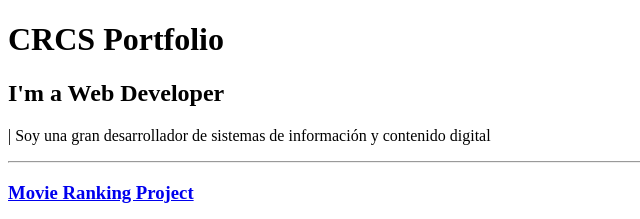
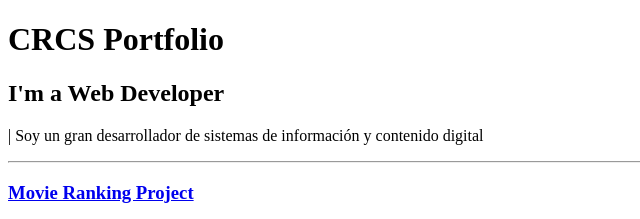
Before and after one commit to crcastillos/html-portfolio, a plain HTML site: page index.html in a window 1280 px wide. Shown: the top 219 px of the page, 0-640 px from the left. Drawn offline with Linux system fonts and the light colour scheme.

Commit message:
Update index.html
corregi la palabra una por "un"

```diff
--- a/index.html
+++ b/index.html
@@ -8,7 +8,7 @@
   <body>
     <h1>CRCS Portfolio</h1>
     <h2>I'm a Web Developer</h2>
-    <p>| Soy una gran desarrollador de sistemas de información y contenido digital</p>
+    <p>| Soy un gran desarrollador de sistemas de información y contenido digital</p>
     <hr />
     <a href="./public/movie-ranking.html"><h3>Movie Ranking Project</h3></a>
     <img
```
